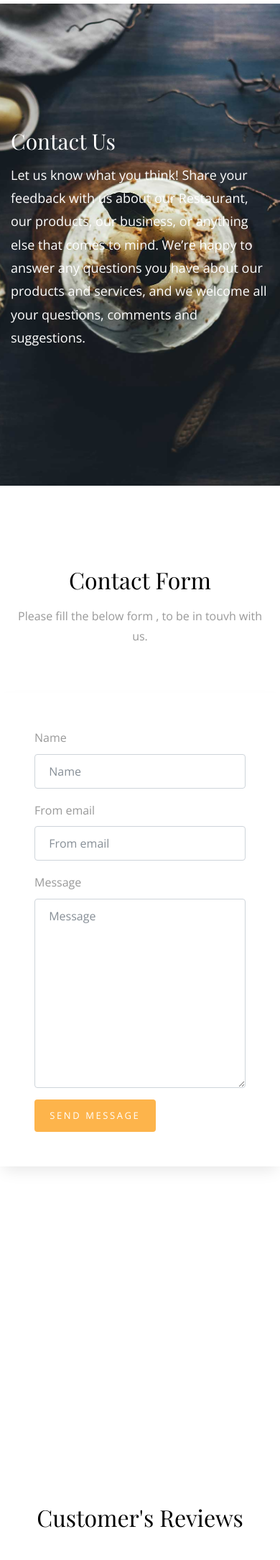
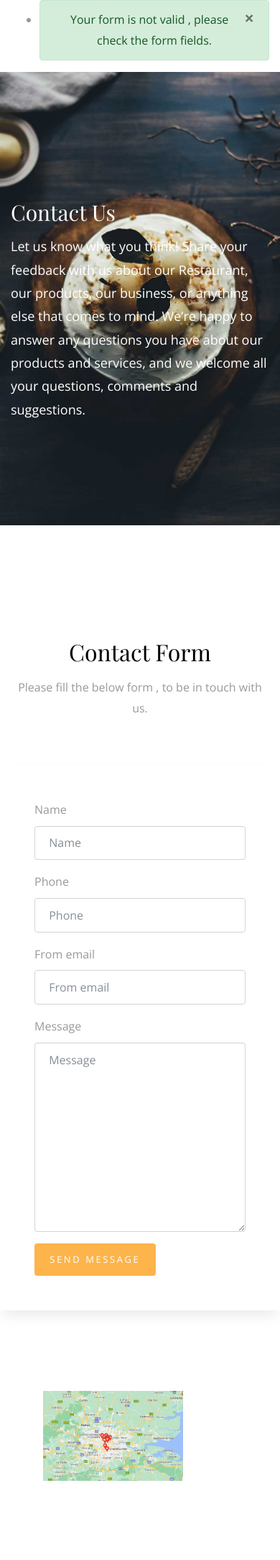
Before and after one commit to rajahaseebfayyaz/restaurantWebApp, a Django app: page /contact/ in a window 390 px wide. Shown: the top 2168 px of the page at 72% size. Run offline with Django 3.2, Linux system fonts and the light colour scheme; parts of the project's set-up code (start-up, migrations or seed data) failed here and were passed over; some libraries are stand-ins or nearby versions; some web fonts are replaced.

Commit message:
Responsive changes, contact form additional fixes, sendmail fixes

```diff
--- a/contact/forms.py
+++ b/contact/forms.py
@@ -3,6 +3,6 @@ from django import forms
 
 class ContactForm(forms.Form):
     name = forms.CharField(required=True)
-    name = forms.CharField(required=True)
+    phone = forms.IntegerField(required=False)
     from_email = forms.EmailField(required=True)
     message = forms.CharField(widget=forms.Textarea, required=True)
--- a/contact/templates/contact.html
+++ b/contact/templates/contact.html
@@ -24,12 +24,13 @@
             <div class="row justify-content-center mb-5">
               <div class="col-md-8  text-center">
                 <h2 class="mb-3">Contact Form</h2>
-                <p class="lead">Please fill the below form , to be in touvh with us.</p>
+                <p class="lead">Please fill the below form , to be in touch with us.</p>
               </div>
             </div>
             <div class="row justify-content-center">
               <div class="col-md-10 p-5 form-wrap">
-                <form method="POST">
+                <!-- <form method="POST"> -->
+                  <form method="POST">
                     {% csrf_token %}
                     {% bootstrap_form form %}
                     {% buttons %}
@@ -41,7 +42,10 @@
           </div>
         </div> <!-- .section -->
 
-        <div class="map-wrap" id="map"  data-aos="fade"></div>
+        <!-- <div> class="map-wrap" id="map"  data-aos="fade"> -->
+          <div>
+          <img src="{% static 'img/maps.png' %}" alt="Image placeholder" style="margin-left: 60px;margin-right: 60px;" class="center-map">
+        </div>
 
         <div class="section" data-aos="fade">
           <div class="container">
--- a/contact/urls.py
+++ b/contact/urls.py
@@ -8,4 +8,5 @@ app_name = 'contact'
 urlpatterns = [
     path('', views.send_email, name='send_email'),
     path('success/', views.send_success, name='send_success'),
+    #path('failure/', views.send_failure, name='send_failure'),
 ]
--- a/contact/views.py
+++ b/contact/views.py
@@ -3,29 +3,39 @@ from django.core.mail import send_mail, BadHeaderError
 from django.http import HttpResponse, HttpResponseRedirect
 
 from .forms import ContactForm
-
-
+from django.urls import reverse
+from django.contrib import messages
 
 def send_email(request):
-    if request.method == 'POST':
+    if request.method == 'PsOST':
         form = ContactForm(request.POST)
-
+        print("triggered here", '\n')
     else:
-        form = ContactForm()
+        print("triggered in else", '\n')
+        form = ContactForm(request.POST)
         if form.is_valid():
             name = form.cleaned_data['name']
             phone = form.cleaned_data['phone']
-            from_email = form.cleaned_data['from_email']
+            reciepient_email = form.cleaned_data['from_email']
             message = form.cleaned_data['message']
 
             try :
-                send_mail(name, phone, message,from_email, ['younesmathss@gmail.com'])
+                recipient_list = [reciepient_email]
+                from_email = "sharmaomesh0@gmail.com"
+                send_mail(name, message,from_email, recipient_list)
+                messages.success(request, "Your Reservation is Successfully Completed.")
 
-            except BadHeaderError:
-                return HttpResponse('invalid header')
+            #except BadHeaderError:
+            except :
+                #return reverse('contact:send_success')
+                messages.success(request, "We are unable to complete your request now due to server issue , please try again later in few time.")
+                #return HttpResponse('invalid header')
 
-            return HttpResponseRedirect('contact:send_success')
-
+            #return HttpResponseRedirect('contact:send_success')
+            #return reverse('contact:send_success')
+            #return HttpResponseRedirect(reverse('news:home'))
+        else:
+            messages.success(request, "Your form is not valid , please check the form fields.")
 
     context = {
         'form': form,
@@ -36,3 +46,6 @@ def send_email(request):
 
 def send_success(request):
      return HttpResponse('thanks you for your email ^_^')
+
+def send_failure(request):
+     return HttpResponse('thanks you for your email, currently our server is down , please try again later after some time. ^_^')
--- a/env.py
+++ b/env.py
@@ -15,3 +15,7 @@ os.environ["DATABSE_USER"]="postgres"
 os.environ["DATABSE_PORT"]="5432"
 os.environ["DATABSE_HOST"]="localhost"
 os.environ["DATABSE_PASSWORD"]="root"
+os.environ["SMTP_SERVER"]="smtp.sendgrid.net"
+os.environ["SMTP_PORT"]="587"
+os.environ["SMTP_EMAIL"]= "restaurant123" #"rajahaseebfayyaz@gmail.com"
+os.environ["SMTP_API_KEY"]="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"
--- a/static/css/style.css
+++ b/static/css/style.css
@@ -1490,3 +1490,15 @@ textarea.form-control {
 .meal_img{
   width: 100% !important ;
 }
+
+.responsive-paragraph {
+  line-height: 1.8;
+  font-size: 26px;
+}
+
+.center-map {
+  display: block;
+  margin-left: auto;
+  margin-right: auto;
+  width: 50%;
+}
--- a/templates/base.html
+++ b/templates/base.html
@@ -56,7 +56,9 @@
             </ul>
           </div>
           <div class="col-2 col-md-6 text-center">
-            <a href="/" class="site-logo">D</a>
+            <strong>
+            <a href="/" class="site-logo">Restauranlty</a>
+          </strong>
           </div>
           <div class="col-5 col-md-3 text-right menu-burger-wrap">
             <a href="#" class="site-nav-toggle js-site-nav-toggle"><i></i></a>
```
Also changed, not shown: blog/templates/post_list.html (+112 -13 lines), meals/templates/meals/list.html (+30 -11 lines), resturantly/settings.py (+6 -4 lines), static/img/logo.jpg (added), static/img/maps.png (added).
